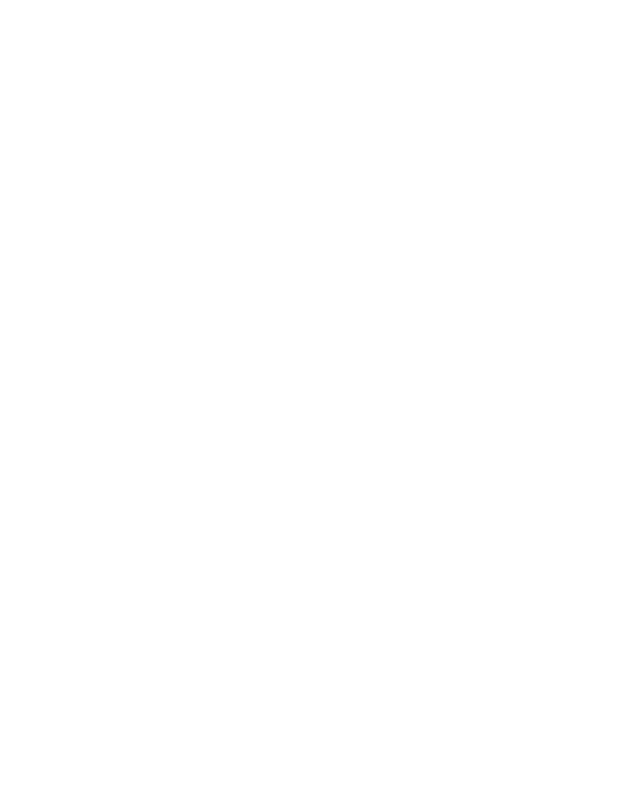
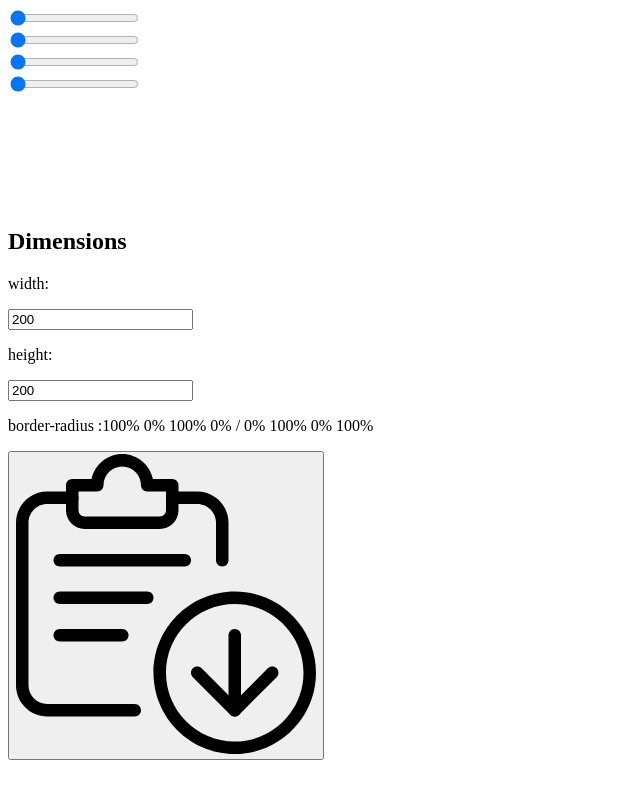
Before and after one commit to AM-77/border-radius-generator, a React (Create React App) app in the folder border-radius-generator/: page / in a window 1280 px wide. Shown: the whole page, without its empty margins (0-640 px from the left). Built offline with nearby package versions, Linux system fonts and the light colour scheme.

Commit message:
add todo

```diff
--- a/border-radius-generator/src/App.tsx
+++ b/border-radius-generator/src/App.tsx
@@ -1,19 +1,82 @@
 import React, { Component } from 'react'
+import HalfControl from './components/HalfControl'
+import Controllers from './components/Controllers'
 
-export default class App extends Component <unknown> {
+interface IState {
+  width: number
+  height: number
+  left: number
+  leftOp: number
+  top: number
+  topOp: number
+  right: number
+  rightOp: number
+  bottom: number
+  bottomOp: number
+}
+
+export default class App extends Component <unknown, IState> {
 
   constructor (props: unknown) {
     super(props)
-    this.state = { }
+    this.state = {
+      width: 200,
+      height: 200,
+      left: 0,
+      leftOp: 100,
+      top: 0,
+      topOp: 100,
+      right: 0,
+      rightOp: 100,
+      bottom: 0,
+      bottomOp: 100
+    }
+  }
+
+  onDimensionChange = (value: number , prop: string) => {
+    this.setState((state) => ({...state, [prop]: value}))
+  }
+
+  onHalfControlRangeChange = (border: 'left' | 'top' | 'right' | 'bottom' , value: number) => {
+    this.setState((state) => ({ ...state, [border]: value, [border + "Op"] : 100 - value  }))
+  }
+
+  onFullControlRangeChange = (border: 'left' | 'top' | 'right' | 'bottom' | 'leftOp' | 'topOp' | 'rightOp' | 'bottomOp' , value: number) => {
+    this.setState((state) => ({ ...state, [border]: value }))
   }
 
   render() {
-    const {  } = this.state
+    const { width, height, left, leftOp, top, topOp, right, rightOp, bottom, bottomOp } = this.state
 
     return (
       <div className="container">
+        <HalfControl
+          onRangeChange={this.onHalfControlRangeChange}
+          width={width}
+          height={height}
+          left={left}
+          leftOp={leftOp}
+          top={top}
+          topOp={topOp}
+          right={right}
+          rightOp={rightOp}
+          bottom={bottom}
+          bottomOp={bottomOp} />
 
+        <Controllers
+          onDimensionChange={this.onDimensionChange}
+          width={width}
+          height={height}
+          left={left}
+          leftOp={leftOp}
+          top={top}
+          topOp={topOp}
+          right={right}
+          rightOp={rightOp}
+          bottom={bottom}
+          bottomOp={bottomOp}
+          />
       </div>
-      )
+    )
   }
 }
```
Also changed, not shown: 1 other file (tests, documents, lock files or other folders).
